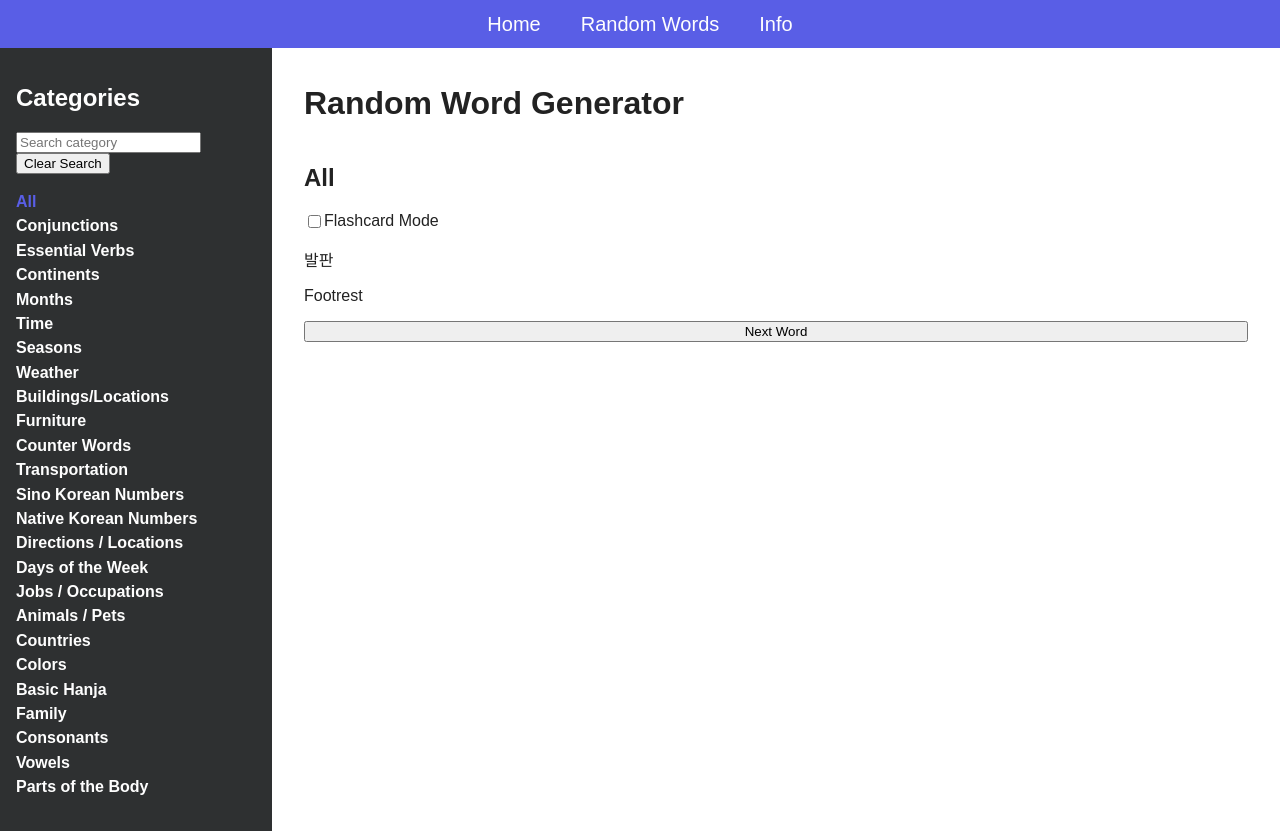
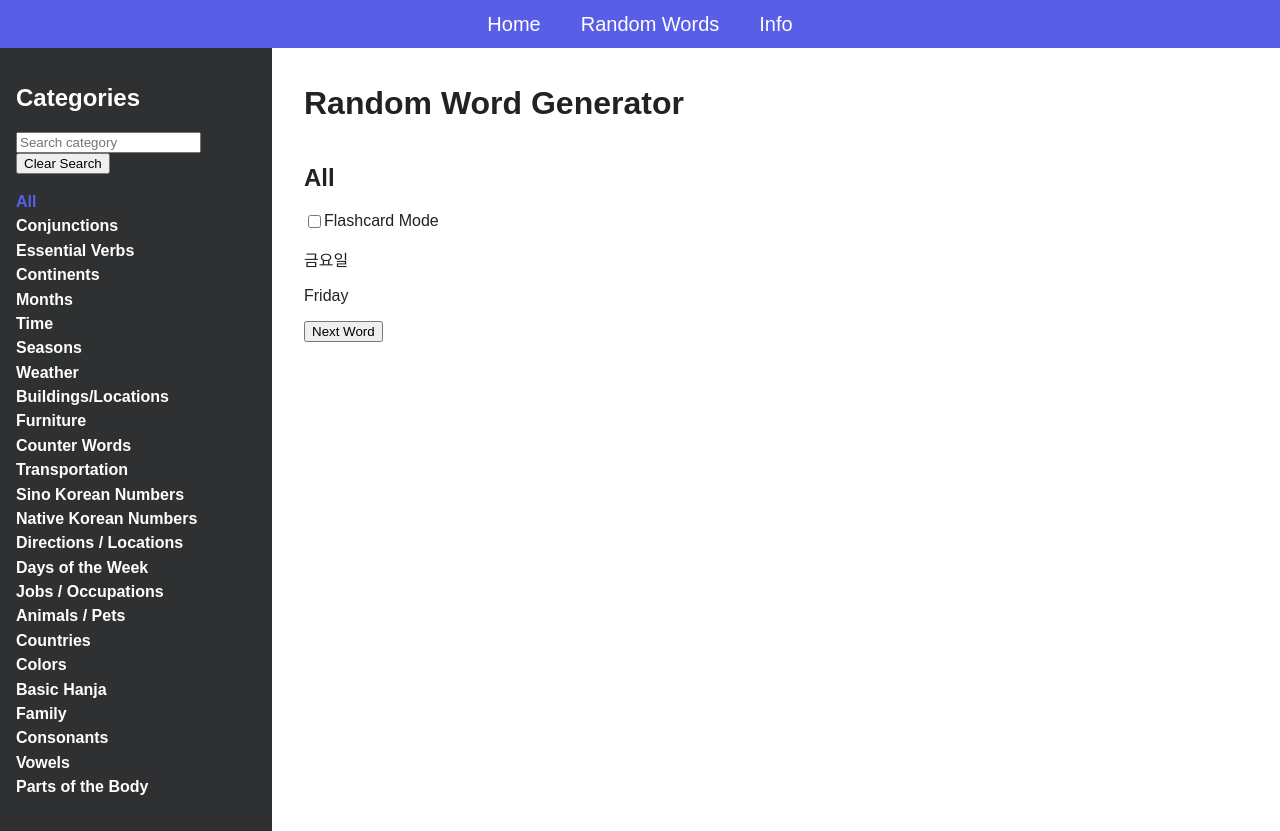
Before and after one commit to DanielHearn/korean-handbook, a Vue app in the folder korean-handbook/: page /random-words/all in a window 1280 px wide. Built offline with nearby package versions, Linux system fonts and the light colour scheme; a web font is replaced by a local one.

Commit message:
Refactor random word generation

```diff
--- /dev/null
+++ b/korean-handbook/src/components/RandomWordGenerator.vue
@@ -0,0 +1,118 @@
+<template>
+  <div>
+    <div style="display: flex;">
+      <input id="flashcardModeToggle" type="checkbox" v-model="flashcardMode" />
+      <label for="flashcardModeToggle">Flashcard Mode</label>
+    </div>
+    <div style="display: flex;" v-if="flashcardMode">
+      <div style="display: flex;">
+        <input
+          id="languageDirectionToggle"
+          type="radio"
+          value="toEnglish"
+          v-model="languageDirection"
+        />
+        <label for="languageDirectionToggle">To English</label>
+      </div>
+      <div style="display: flex;">
+        <input
+          id="languageDirectionToggle"
+          type="radio"
+          value="toKorean"
+          v-model="languageDirection"
+        />
+        <label for="languageDirectionToggle">To Korean</label>
+      </div>
+    </div>
+    <div v-if="flashcardMode">
+      <div>
+        <p v-if="languageDirection === 'toEnglish'">{{ koreanWord }}</p>
+        <p v-else>{{ englishWord }}</p>
+      </div>
+      <div v-if="showAnswer">
+        <p v-if="languageDirection === 'toEnglish'">{{ englishWord }}</p>
+        <p v-else>{{ koreanWord }}</p>
+      </div>
+    </div>
+    <div v-else>
+      <div>
+        <p>{{ koreanWord }}</p>
+      </div>
+      <div>
+        <p>{{ englishWord }}</p>
+      </div>
+    </div>
+    <button @click="generateWord">Next Word</button>
+    <button v-if="flashcardMode" :disabled="showAnswer" @click="showAnswer = true">Show Answer</button>
+  </div>
+</template>
+
+<script>
+import { getIndexFromArray } from "./../utilities.js";
+
+export default {
+  name: "random-word-generator",
+  props: {
+    category: {
+      type: Object,
+      required: true,
+      default: () => {
+        return {
+          name: "",
+          id: "",
+          words: []
+        };
+      }
+    },
+    categories: {
+      type: Object,
+      required: true,
+      default: () => {
+        return {};
+      }
+    }
+  },
+  data: function() {
+    return {
+      englishWord: "",
+      koreanWord: "",
+      flashcardMode: false,
+      languageDirection: "toEnglish",
+      showAnswer: false
+    };
+  },
+  watch: {
+    flashcardMode: function() {
+      this.showAnswer = false;
+    },
+    "category.id": function() {
+      console.log("change");
+      this.generateWord();
+    }
+  },
+  methods: {
+    generateWord: function() {
+      if (this.category.id === "all") {
+        const categoriesKeys = Object.keys(this.categories);
+        const categoryIndex = getIndexFromArray(categoriesKeys);
+        const category = this.categories[categoriesKeys[categoryIndex]];
+        this.setWordFromCategory(category);
+      } else if (this.categories.hasOwnProperty(this.category.id)) {
+        const category = this.categories[this.category.id];
+        this.setWordFromCategory(category);
+      }
+      if (this.flashcardMode) {
+        this.showAnswer = false;
+      }
+    },
+    setWordFromCategory(category) {
+      if (category.words && category.words.length) {
+        const wordIndex = getIndexFromArray(category.words);
+        const word = category.words[wordIndex];
+        this.englishWord = word.e;
+        this.koreanWord = word.k;
+      }
+    }
+  }
+};
+</script>
--- a/korean-handbook/src/views/RandomWords.vue
+++ b/korean-handbook/src/views/RandomWords.vue
@@ -26,50 +26,7 @@
       <h1>Random Word Generator</h1>
       <h2>{{ category.name }}</h2>
       <h3 v-if="category.korean">{{ category.korean }}</h3>
-      <div style="display: flex;">
-        <input id="flashcardModeToggle" type="checkbox" v-model="flashcardMode" />
-        <label for="flashcardModeToggle">Flashcard Mode</label>
-      </div>
-      <div style="display: flex;" v-if="flashcardMode">
-        <div style="display: flex;">
-          <input
-            id="languageDirectionToggle"
-            type="radio"
-            value="toEnglish"
-            v-model="languageDirection"
-          />
-          <label for="languageDirectionToggle">To English</label>
-        </div>
-        <div style="display: flex;">
-          <input
-            id="languageDirectionToggle"
-            type="radio"
-            value="toKorean"
-            v-model="languageDirection"
-          />
-          <label for="languageDirectionToggle">To Korean</label>
-        </div>
-      </div>
-      <div v-if="flashcardMode">
-        <div>
-          <p v-if="languageDirection === 'toEnglish'">{{ koreanWord }}</p>
-          <p v-else>{{ englishWord }}</p>
-        </div>
-        <div v-if="showAnswer">
-          <p v-if="languageDirection === 'toEnglish'">{{ englishWord }}</p>
-          <p v-else>{{ koreanWord }}</p>
-        </div>
-      </div>
-      <div v-else>
-        <div>
-          <p>{{ koreanWord }}</p>
-        </div>
-        <div>
-          <p>{{ englishWord }}</p>
-        </div>
-      </div>
-      <button @click="generateWord">Next Word</button>
-      <button v-if="flashcardMode" :disabled="showAnswer" @click="showAnswer = true">Show Answer</button>
+      <random-word-generator :category="category" :categories="$options.categories" />
     </main-panel>
   </div>
 </template>
@@ -79,14 +36,16 @@
 import { Categories } from "./../static/categories.js";
 import MainPanel from "./../components/MainPanel.vue";
 import SidePanel from "./../components/SidePanel.vue";
-import { getIndexFromArray } from "./../utilities.js";
+import RandomWordGenerator from "./../components/RandomWordGenerator.vue";
 
 export default {
   name: "random-words",
   components: {
     MainPanel,
-    SidePanel
+    SidePanel,
+    RandomWordGenerator
   },
+  categories: Categories,
   props: {
     id: {
       type: String,
@@ -96,21 +55,13 @@ export default {
   },
   data: function() {
     return {
-      category: [],
-      categoryFilter: "",
-      englishWord: "",
-      koreanWord: "",
-      flashcardMode: false,
-      languageDirection: "toEnglish",
-      showAnswer: false
+      category: {},
+      categoryFilter: ""
     };
   },
   watch: {
     id: function() {
       this.loadCategory();
-    },
-    flashcardMode: function() {
-      this.showAnswer = false;
     }
   },
   computed: {
@@ -138,35 +89,10 @@ export default {
       } else if (Categories.hasOwnProperty(this.id)) {
         this.category = Categories[this.id];
       }
-
-      this.generateWord();
-    },
-    generateWord: function() {
-      if (this.id === "all") {
-        const categoriesKeys = Object.keys(Categories);
-        const categoryIndex = getIndexFromArray(categoriesKeys);
-        const category = Categories[categoriesKeys[categoryIndex]];
-        this.setWordFromCategory(category);
-      } else if (Categories.hasOwnProperty(this.id)) {
-        const category = Categories[this.id];
-        this.setWordFromCategory(category);
-      }
-      if (this.flashcardMode) {
-        this.showAnswer = false;
-      }
-    },
-    setWordFromCategory(category) {
-      if (category.words && category.words.length) {
-        const wordIndex = getIndexFromArray(category.words);
-        const word = category.words[wordIndex];
-        this.englishWord = word.e;
-        this.koreanWord = word.k;
-      }
     }
   },
   mounted: function() {
     this.loadCategory();
-    this.generateWord();
   }
 };
 </script>
```
Also changed, not shown: korean-handbook/src/components/RandomWords.vue (deleted, +0 -8 lines).
